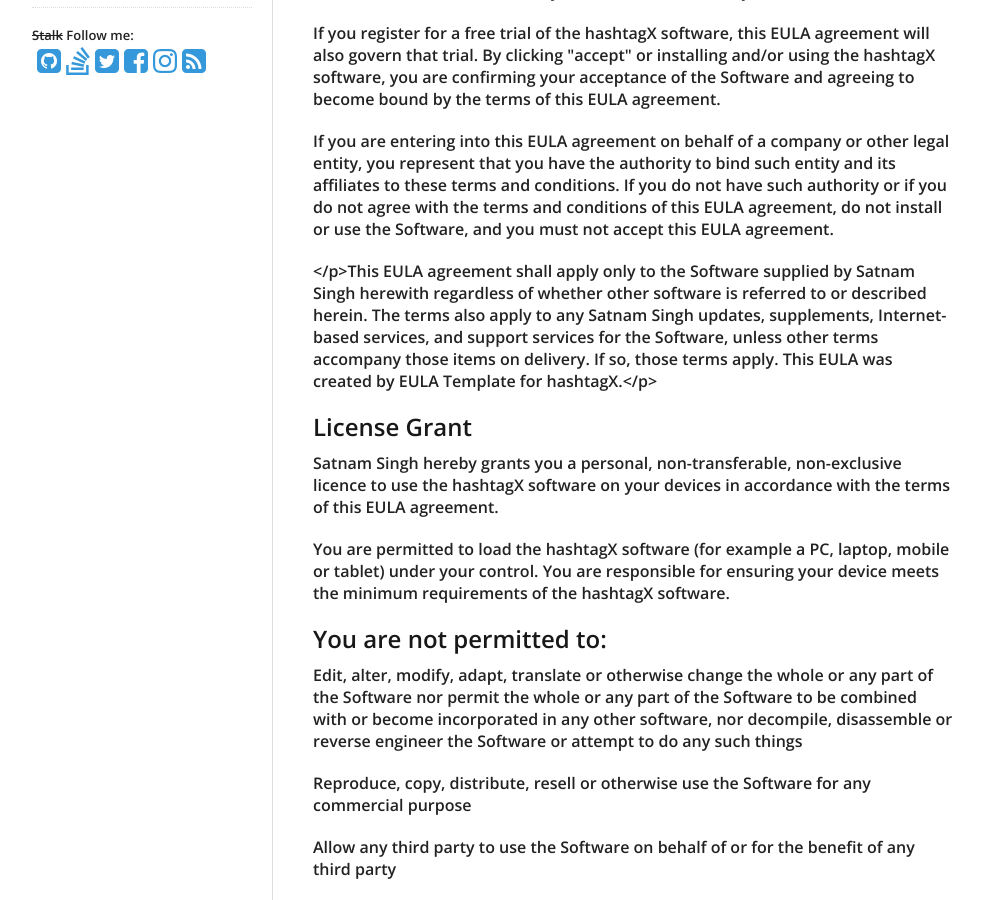
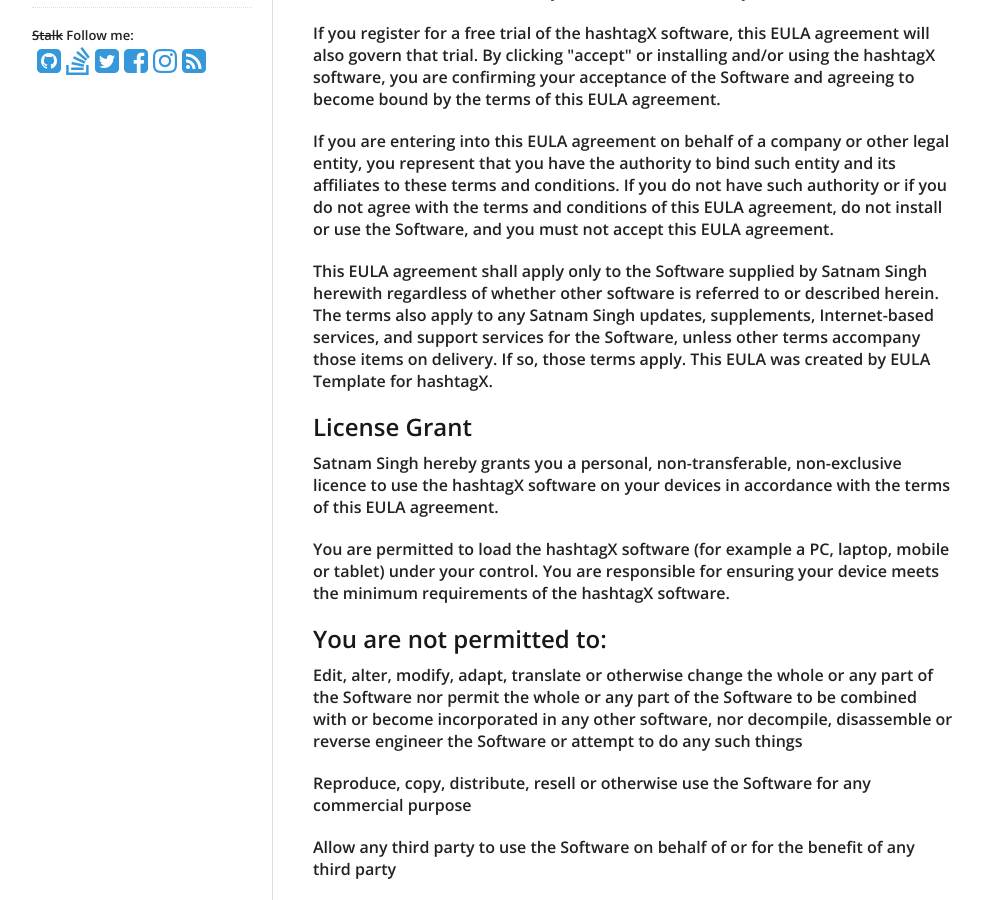
Before and after one commit to 29satnam/29satnam.github.io, a Jekyll site: the page built from _posts/2020-01-01-Eula-hashtagX.md, in a window 1280 px wide and 900 px high, scrolled down 468 px. Shown: the whole window, without its empty margins (138-1121 px from the left). Built offline with Jekyll 4.4.1, drawn with Linux system fonts in a browser that asks for light colours.

```diff
--- a/_posts/2020-01-01-Eula-hashtagX.md
+++ b/_posts/2020-01-01-Eula-hashtagX.md
@@ -19,7 +19,7 @@ categories:
 
 <p>If you are entering into this EULA agreement on behalf of a company or other legal entity, you represent that you have the authority to bind such entity and its affiliates to these terms and conditions. If you do not have such authority or if you do not agree with the terms and conditions of this EULA agreement, do not install or use the Software, and you must not accept this EULA agreement.</p>
 
-</p>This EULA agreement shall apply only to the Software supplied by Satnam Singh herewith regardless of whether other software is referred to or described herein. The terms also apply to any Satnam Singh updates, supplements, Internet-based services, and support services for the Software, unless other terms accompany those items on delivery. If so, those terms apply. This EULA was created by EULA Template for hashtagX.</p>
+<p>This EULA agreement shall apply only to the Software supplied by Satnam Singh herewith regardless of whether other software is referred to or described herein. The terms also apply to any Satnam Singh updates, supplements, Internet-based services, and support services for the Software, unless other terms accompany those items on delivery. If so, those terms apply. This EULA was created by EULA Template for hashtagX.</p>
 
 <h2>License Grant</h2>
 
```
